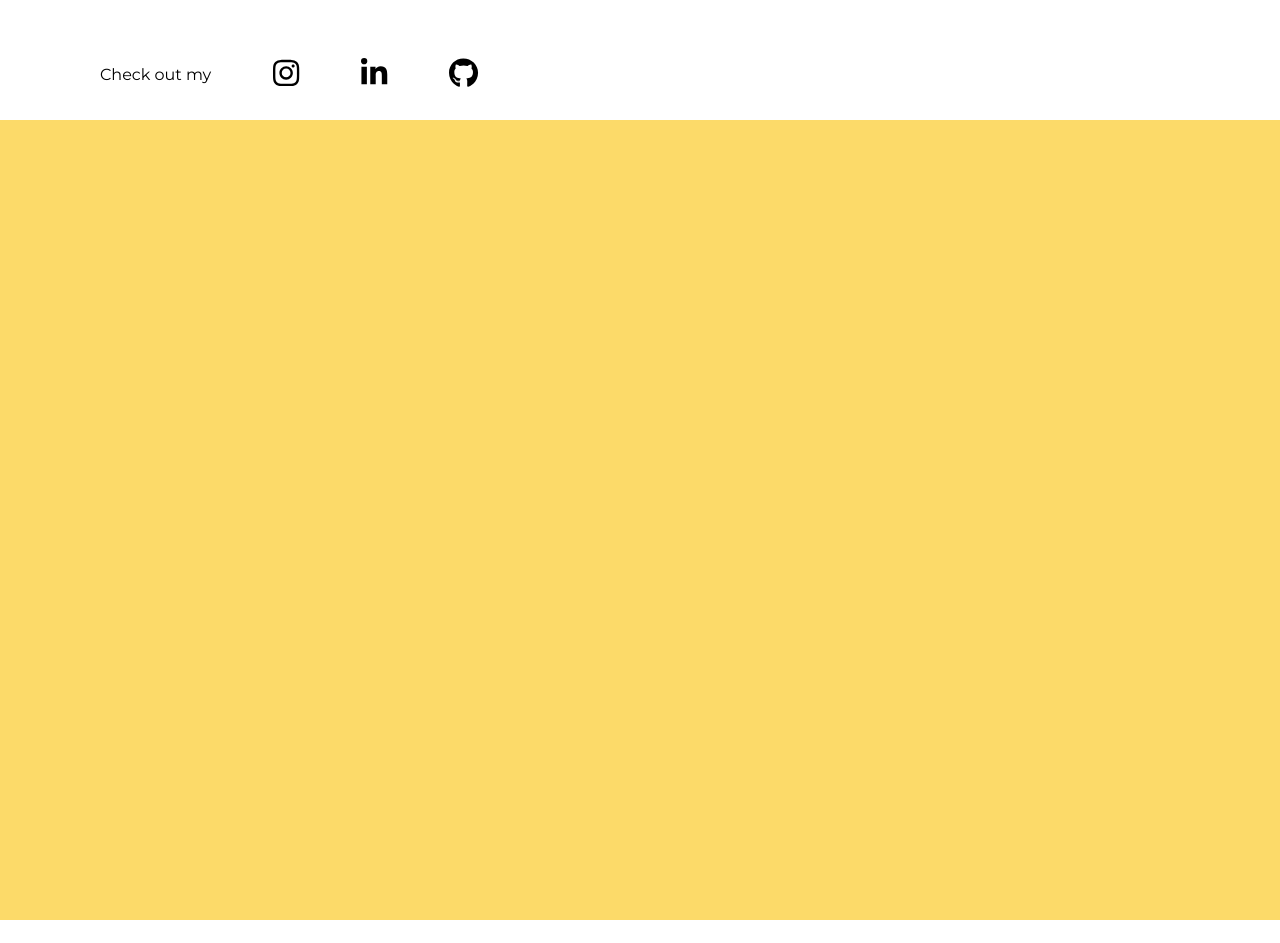
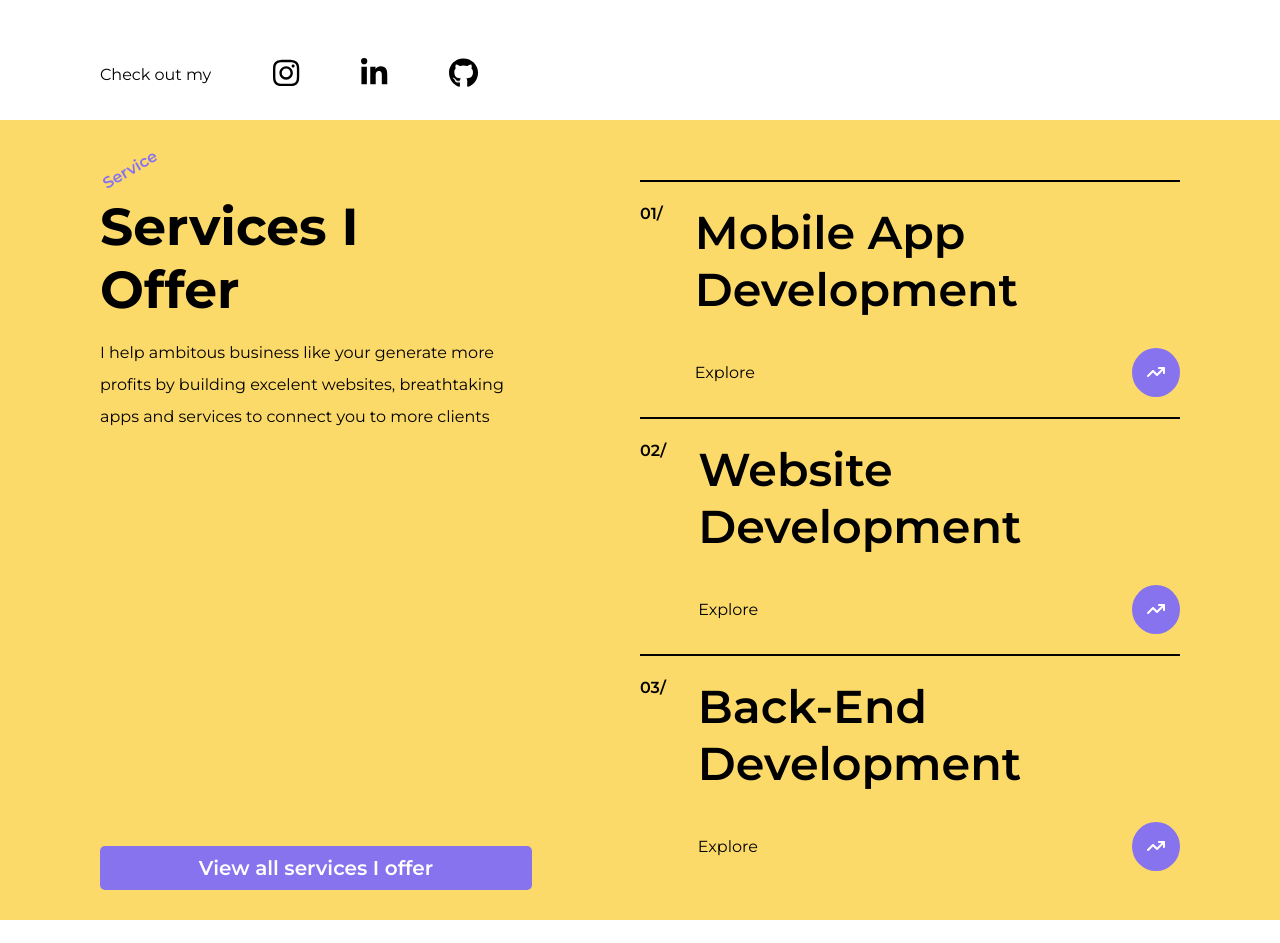
Before and after one commit to BerPGR/web-portfolio, a Vue app: page / in a window 1280 px wide. Shown: the part 680-1623 px from the top of the page. Built offline with nearby package versions, Linux system fonts and the light colour scheme.

Commit message:
Finished first design for services page

```diff
--- a/src/App.vue
+++ b/src/App.vue
@@ -76,17 +76,4 @@ header{
       }
   }
 }
-footer {
-  color: white;
-  padding: 10px;
-  height: 40px;
-  background-color: #898989;
-  display: flex;
-  align-items: center;
-  justify-content: space-around;
-
-  img {
-    height: 20px;
-  }
-}
 </style>
--- a/src/components/HomeView.vue
+++ b/src/components/HomeView.vue
@@ -30,7 +30,7 @@
         </div>
       </div>
       <div class="home-right-section">
-          <p class="name" :style="{ color: colors.roxo }">Bernardo, A.K.A, Benny</p>
+          <p class="name" :style="{ color: colors.roxo }">Bernardo, A.K.A Benny</p>
           <img src="../assets/imgs/otter.jpg" class="otter-img"/>
           <q :style="{marginTop: '20px'}">That's my favorite animal, btw</q>
       </div>
--- a/src/components/PortfolioView.vue
+++ b/src/components/PortfolioView.vue
@@ -3,10 +3,10 @@
     <div class="portfolio-left-section">
       <div class="experience-title">
         <p :style="{ color: colors.roxo }" class="experience">Experience</p>
-        <h1 :style="{ marginTop:'16px'}">Skills & <br>Experience</h1>
-      </div>
-      <div class="quote-experience">
-        <p :style="{ width: '80%', lineHeight:'32px'}">I'm a specialist in Mobile and Full-Stack development. A passion of mine is developing solutions and solving problems through apps and websites. Primarily on Flutter Development!</p>
+        <h1 :style="{ marginTop:'16px', fontWeight: '700'}">Skills & <br>Experience</h1>
+        <div class="quote-experience">
+          <p :style="{ width: '80%', lineHeight:'32px'}">I'm a specialist in Mobile and Full-Stack development. A passion of mine is developing solutions and solving problems through apps and websites. Primarily on Flutter Development!</p>
+        </div>
       </div>
 
       <div class="skills-container">
@@ -17,7 +17,7 @@
             <div class="img-holder" :style="{ backgroundColor: colors.preto }">
               <img :src="skill.img" />
             </div>
-            <p>{{ skill.name }}</p>
+            <p class="skill-text">{{ skill.name }}</p>
           </div>
         </div>
       </div>
@@ -80,13 +80,14 @@ const skills = [
     padding: 40px 0 30px 100px;
     display: flex;
     flex-direction: column;
+    justify-content: space-between;
 
     .experience-title {
-      font-size: 26px;
       text-align: left;
 
       h1 {
         font-weight: 600;
+        font-size: 52px;
       }
 
       .experience {
@@ -95,10 +96,11 @@ const skills = [
         display: inline-block;
         font-weight: 600;
       }
-    }
 
-    .quote-experience {
+
+      .quote-experience {
       margin-top: 20px;
+      }
     }
 
     .skills-container {
@@ -135,6 +137,10 @@ const skills = [
               max-width: 100%;
               max-height: 100%;
             }
+          }
+
+          .skill-text {
+            font-weight: 600;
           }
         }
       }
--- a/src/components/ServicesView.vue
+++ b/src/components/ServicesView.vue
@@ -1,11 +1,46 @@
 <template>
   <div id="section-service" class="section-service" :style="{ backgroundColor: colors.amarelo }">
+    <div class="service-left-section">
+      <div class="service-title">
+        <p :style="{ color: colors.roxo }" class="little-text">Service</p>
+        <h1>Services I <br>Offer</h1>
+        <p :style="{ width: '80%', lineHeight:'32px', marginTop: '16px'}">I help ambitous business like your generate more profits by building excelent websites, breathtaking apps and services to connect you to more clients</p>
+      </div>
 
+      <button>View all services I offer</button>
+    </div>
+    <div class="service-right-section">
+      <div class="services">
+        <div class="services-container" v-for="(service, i) in services" :key="i">
+          <div class="divider"></div>
+          <div class="info-container">
+            <h3 :style="{ fontSize: '16px', fontWeight: '600'}">0{{ (i+1) }}/</h3>
+            <div class="info-text">
+              <h1 :style="{fontSize: '46px', fontWeight: '600'}">{{service.title}}</h1>
+              <div class="explore">
+                <p>Explore</p>
+                <div class="explore-button" :style="{ backgroundColor: colors.roxo}">
+                  <i :style="{ color: colors.branco }" class="fa-solid fa-arrow-trend-up" />
+                </div>
+              </div>
+            </div>
+          </div>
+        </div>
+      </div>
+    </div>
   </div>
 </template>
 
-<script setup>
+<script setup lang="ts">
 import colors from "../assets/colors/colors";
+
+const viewAll = "View all services I offer * View all services I offer"
+
+const services = [
+  {title: 'Mobile App Development'},
+  {title: 'Website Development'},
+  {title: 'Back-End Development'}
+]
 </script>
 
 <style scoped lang="scss">
@@ -18,15 +53,96 @@ import colors from "../assets/colors/colors";
     padding: 40px 0 30px 100px;
     display: flex;
     flex-direction: column;
+    justify-content: space-between;
 
+    .service-title {
+
+      .little-text {
+        font-size: 16px;
+        transform: rotate(330deg);
+        display: inline-block;
+        font-weight: 600;
+      }
+
+      h1 {
+        font-size: 52px;
+        font-weight: 700;
+        margin-top: 16px
+      }
+    }
+
+    button {
+      width: 80%;
+      padding: 10px;
+      font-size: 20px;
+      font-weight: 600;
+      color: white;
+      background-color: #8873EF;
+      cursor: pointer;
+      border: none;
+      border-radius: 5px;
+      transition: 150ms ease-in-out;
+
+      &:hover {
+        background-color: white;
+        color: black;
+      }
+    }
   }
 
   .service-right-section {
     display: flex;
     flex-direction: column;
-    align-items: center;
-    justify-content: center;
     width: 50%;
+    padding: 40px 100px 0 0;
+
+    .services {
+      display: flex;
+      flex-direction: column;
+      margin-top: 20px;
+
+      .services-container {
+        display: flex;
+        flex-direction: column;
+        margin-top: 20px;
+
+        &:first-child {
+          margin-top: 0px;
+        }
+
+        .divider {
+          margin-bottom: 6px;
+          background-color: black;
+          height: 2px;
+          width: 100%;
+        }
+
+        .info-container {
+          display: flex;
+          margin-top: 16px;
+
+          .info-text {
+            display: flex;
+            flex-direction: column;
+            margin-left: 32px;
+            width: 100%;
+
+            .explore {
+              margin-top: 30px;
+              display: flex;
+              align-items: center;
+              justify-content: space-between;
+
+              .explore-button {
+                padding: 15px;
+                border-radius: 100%;
+                cursor: pointer;
+              }
+            }
+          }
+        }
+      }
+    }
   }
 }
 </style>
```
